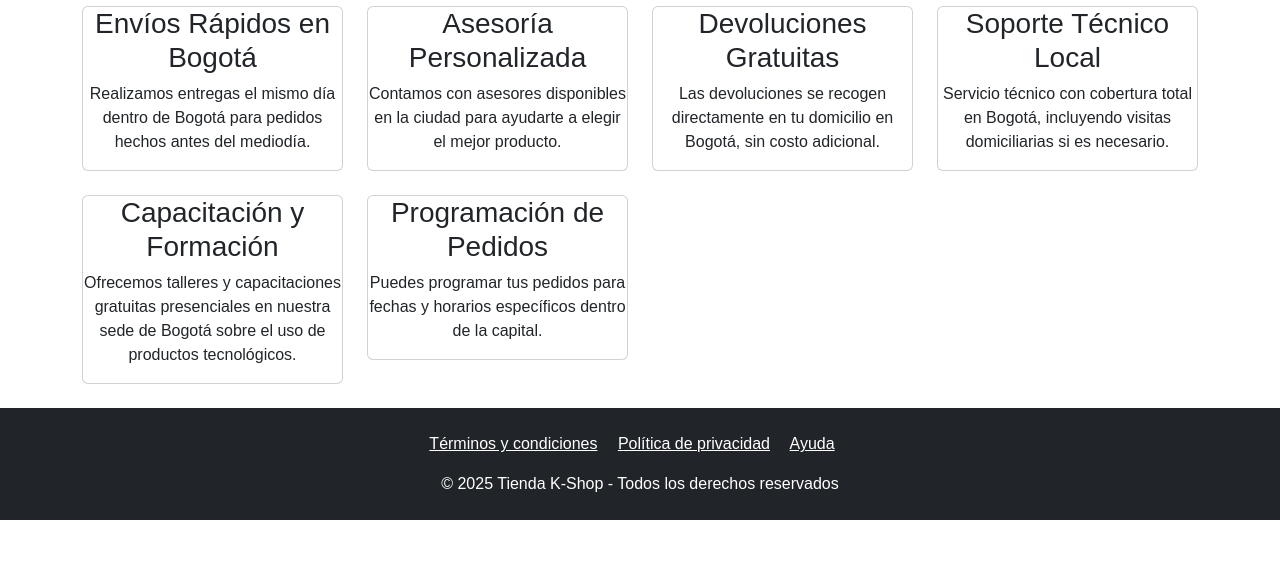
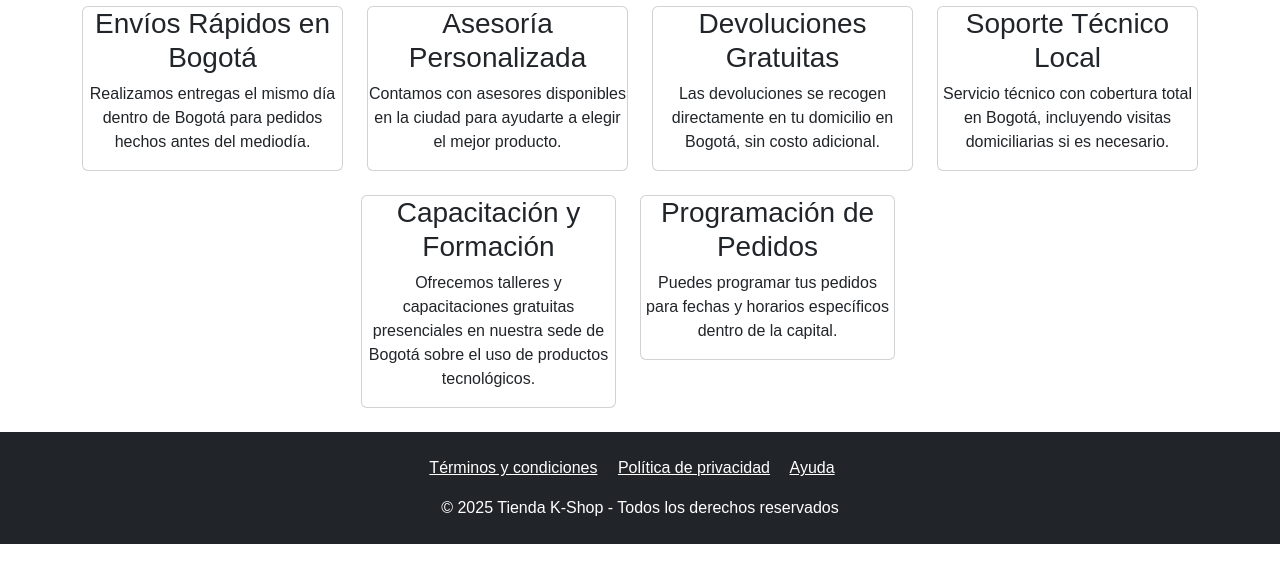
Before and after one commit to kev-abs/kshop-code, a PHP site: the page made by Barra de navegacion/servicios.php in a window 1280 px wide. Shown: the part 148-731 px from the top of the page. Run offline with PHP 8.4, Linux system fonts and the light colour scheme.

Commit message:
Update servicios.php

```diff
--- a/Barra de navegacion/servicios.php
+++ b/Barra de navegacion/servicios.php
@@ -60,14 +60,15 @@
             </div>
           </div>
 
-          <div class="col-md-3 d-felx justify-content-center mb-4">
-            <div class="card">
-              <h3>Capacitación y Formación</h3>
-              <p>Ofrecemos talleres y capacitaciones gratuitas presenciales en nuestra sede de Bogotá sobre el uso de productos tecnológicos.</p>
+          <div class="row justify-content-center text-center">
+            <div class="col-md-3 d-felx justify-content-center mb-4 offset-md-0">
+              <div class="card">
+                <h3>Capacitación y Formación</h3>
+                <p>Ofrecemos talleres y capacitaciones gratuitas presenciales en nuestra sede de Bogotá sobre el uso de productos tecnológicos.</p>
+              </div>
             </div>
-          </div>
 
-          <div class="col-md-3 d-felx justify-content-center mb-4">
+          <div class="col-md-3 d-felx justify-content-center mb-4 ">
             <div class="card">
               <h3>Programación de Pedidos</h3>
               <p>Puedes programar tus pedidos para fechas y horarios específicos dentro de la capital.</p>
```
